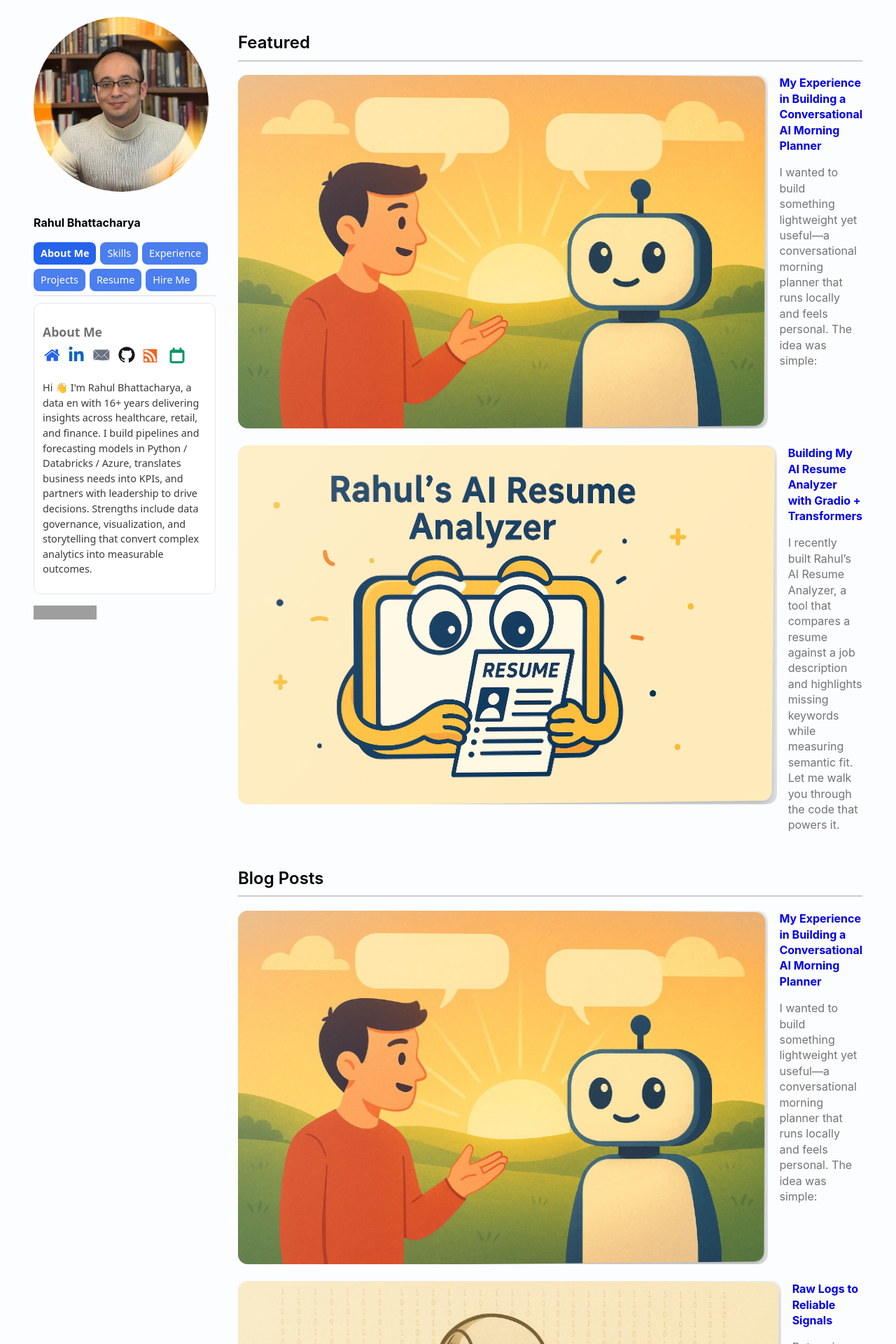
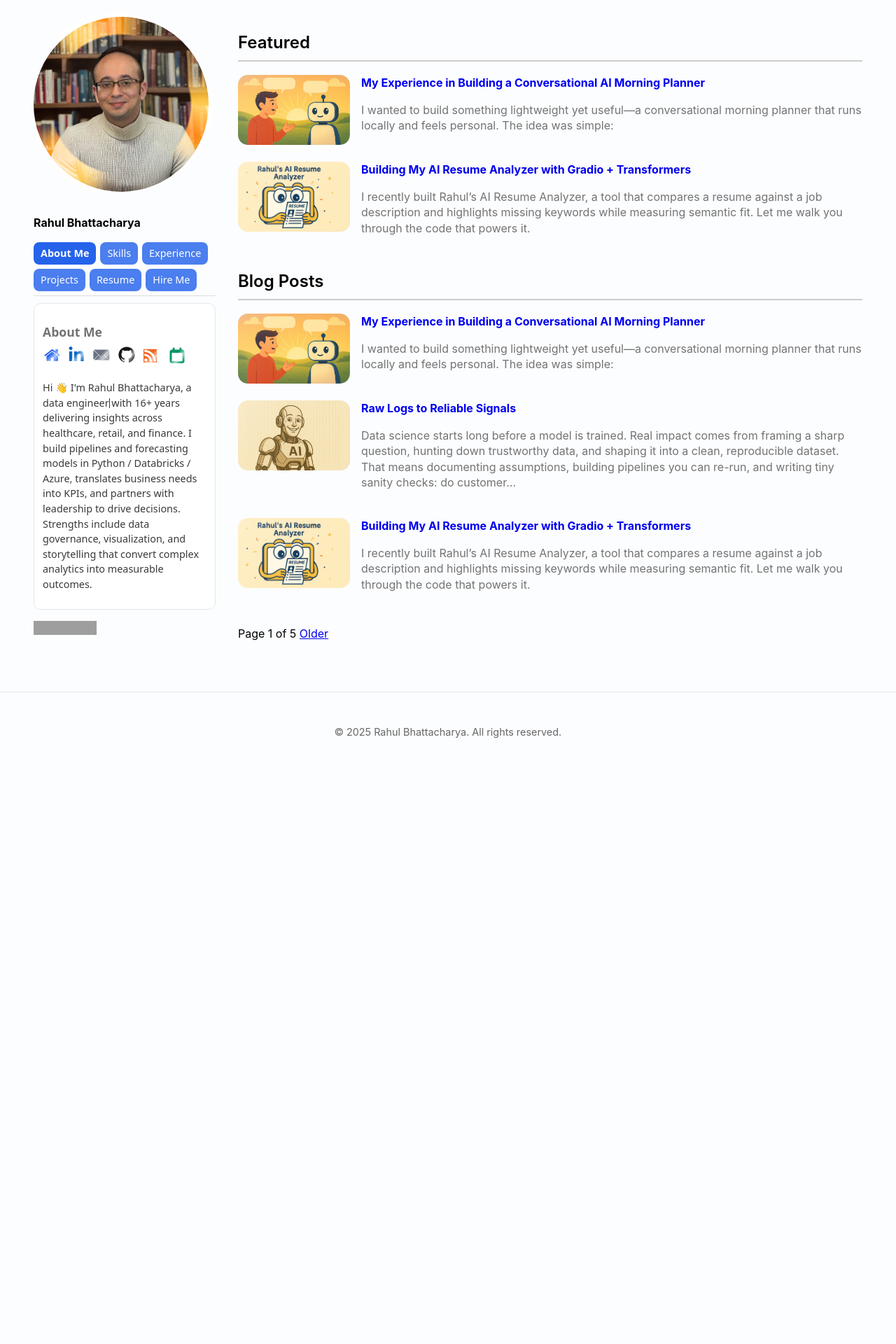
Before and after one commit to RahulBhattacharya1/RahulBhattacharya1.github.io, a Jekyll site: the page built from index.html, in a window 1280 px wide. Shown: the top 1920 px of the page at 70% size. Built offline with Jekyll 4.4.1, drawn with Linux system fonts in a browser that asks for light colours; the list of posts is cut into pages by our own code; after the commit the page ends 1102 px from its top, so only the background shows below that; grey boxes are pictures that could not be loaded.

Commit message:
Update main.scss

```diff
--- a/assets/css/main.scss
+++ b/assets/css/main.scss
@@ -1130,6 +1130,22 @@
   100% { transform: rotateX(0deg)   rotateY(0deg)    translateZ(0); }
 }
 
+/* ── Preserve Featured/Blog list layout sizes ───────────────────────────── */
+/* Keep thumbnails 160×100 next to the text, no wrapping */
+.post-item .thumb { width: 160px; flex: 0 0 160px; }
+
+.post-item .thumb img{
+  width: 160px !important;
+  height: 100px !important;
+  object-fit: cover;
+  display: block;
+  /* keep the 3D animation properties from earlier */
+  backface-visibility: hidden;
+  transform-origin: center;
+  will-change: transform, box-shadow;
+}
+.post-text { flex: 1 1 auto; }  /* text area stays to the right */
+
 /* Giscus Comments Box */
 .giscus, .giscus-frame {
   display: block;
```
